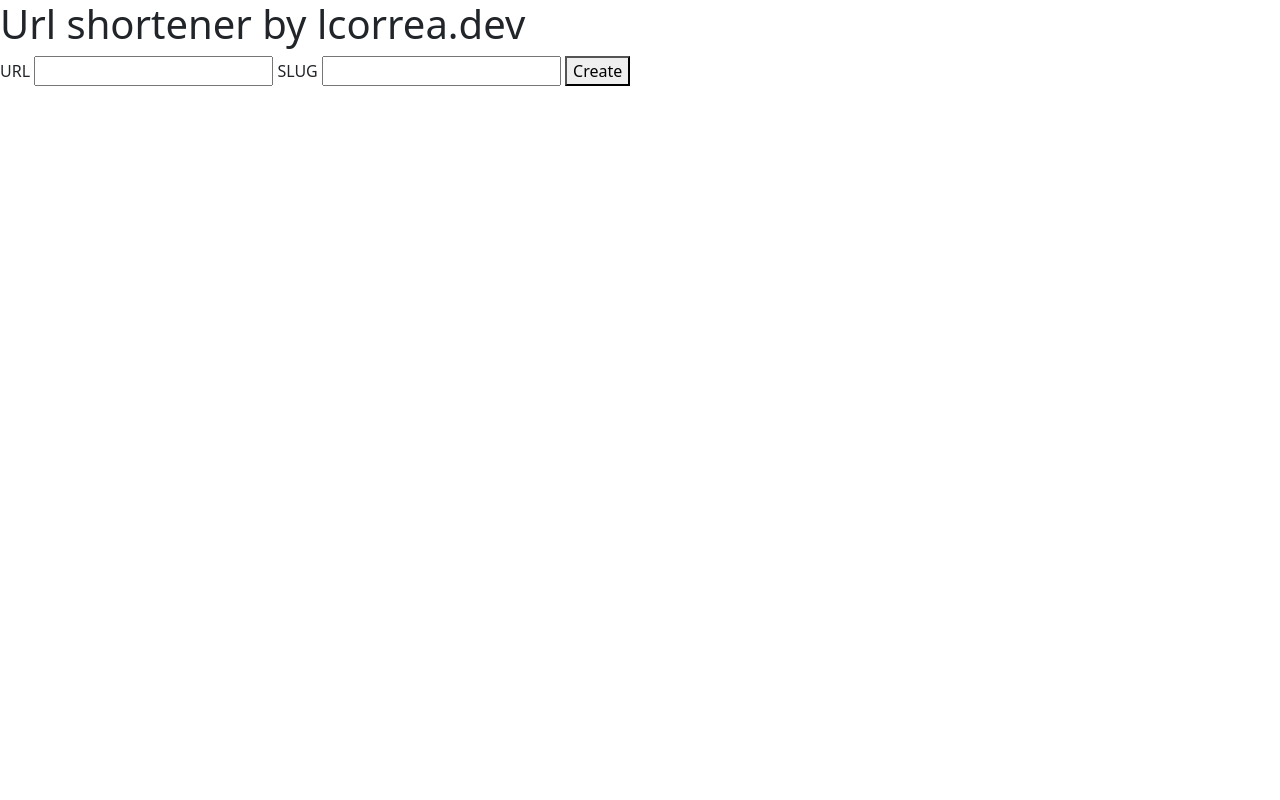
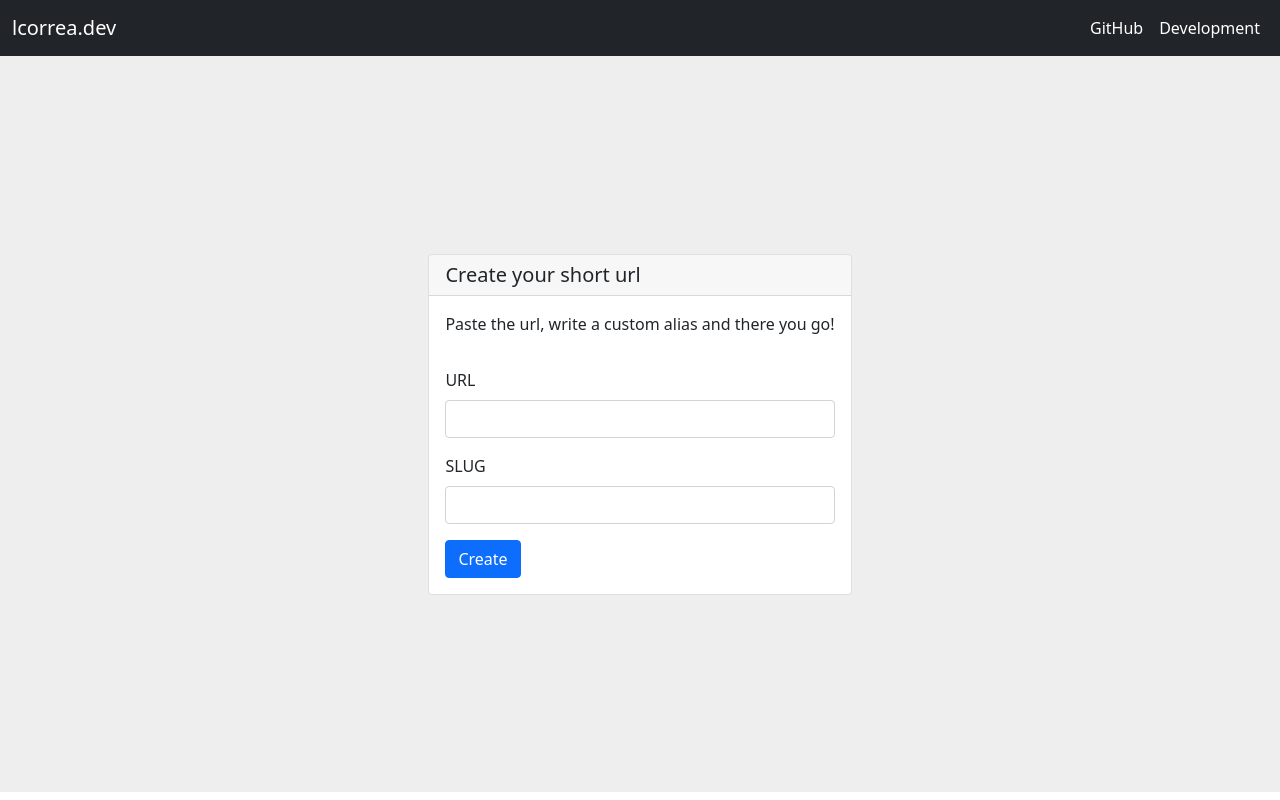
Before and after one commit to lcorrea-dev/url-shortener, a website: page public/index.html in a window 1280 px wide. Drawn offline with nearby package versions, Linux system fonts and the light colour scheme.

Commit message:
fix: styling

```diff
--- a/index.js
+++ b/index.js
@@ -75,7 +75,6 @@
 
         next(error);
     }
-
 })
 
 app.use((error, req, res, next)=>{
--- a/public/app.js
+++ b/public/app.js
@@ -4,10 +4,12 @@
         url: '',
         slug: '',
         created: null,
+        errorSlug: '',
+        errorUrl: '',
+        fullUrl: ''
     },
     methods:{
         async createUrl(){
-            // console.log(this.url, this.slug);
             const response = await fetch('/url',{
                 method: 'POST',
                 headers: {
@@ -19,6 +21,17 @@
                 }),
             });
             this.created = await response.json();
+            if (this.created.message){
+                if(this.created.message.toLowerCase().includes('slug')){
+                    this.errorSlug = this.created.message;
+                    this.errorUrl = "";
+                }else{
+                    this.errorUrl = this.created.message;
+                    this.errorSlug = "";
+                }
+            }else{
+                this.fullUrl = `${location.origin}/${this.slug} `
+            }
 
         }
     }
--- a/public/index.html
+++ b/public/index.html
@@ -11,29 +11,103 @@
               rel="stylesheet"
               integrity="sha384-CuOF+2SnTUfTwSZjCXf01h7uYhfOBuxIhGKPbfEJ3+FqH/s6cIFN9bGr1HmAg4fQ"
               crossorigin="anonymous">
+        <link rel="stylesheet"
+              href="style.css">
     </head>
 
     <body>
         <header>
-            <h1>Url shortener by lcorrea.dev </h1>
+            <nav class="navbar navbar-expand-lg navbar-dark bg-dark">
+                <div class="container-fluid ">
+                    <a class="navbar-brand"
+                       href="#">lcorrea.dev</a>
+                    <button class="navbar-toggler"
+                            type="button"
+                            data-toggle="collapse"
+                            data-target="#navbarNav"
+                            aria-controls="navbarNav"
+                            aria-expanded="false"
+                            aria-label="Toggle navigation">
+                        <span class="navbar-toggler-icon"></span>
+                    </button>
+                    <div class="collapse navbar-collapse "
+                         id="navbarNav">
+                        <ul class="navbar-nav ml-auto">
+                            <li class="nav-item ">
+                                <a class="nav-link active"
+                                   aria-current="page"
+                                   href="#">GitHub</a>
+                            </li>
+                            <li class="nav-item ">
+                                <a class="nav-link active"
+                                   aria-current="page"
+                                   href="#">Development</a>
+                            </li>
+                        </ul>
+                    </div>
+                </div>
+            </nav>
         </header>
 
-        <main id="app">
-            <form @submit.prevent="createUrl()">
-                <label for="url">URL</label>
-                <input v-model="url"
-                       name="url"
-                       id="url">
-                <label for="slug">SLUG</label>
-                <input v-model="slug"
-                       name="slug"
-                       id="slug">
-                <button type="submit">Create</button>
-            </form>
-            <pre v-if="created">
+
+
+        <main id="app"
+              class="content">
+            <div class="card form">
+                <h5 class="card-header">Create your short url</h5>
+                <p class="card-text m-3">Paste the url, write a custom alias and there you go!</p>
+                <div class="card-body">
+                    <form @submit.prevent="createUrl()"
+                          class="form "
+                          v-if="created === null || created.message ">
+                        <div class="mb-3">
+                            <label for="url"
+                                   class="form-label">URL</label>
+                            <input v-model="url"
+                                   name="url"
+                                   id="url"
+                                   class="form-control">
+                            <div v-if="errorUrl"
+                                 class="invalid-feedback"
+                                 style="display: initial">
+                                {{ errorUrl }}
+                            </div>
+                        </div>
+                        <div class="mb-3">
+                            <label for="slug"
+                                   class="form-label">SLUG</label>
+                            <input v-model="slug"
+                                   name="slug"
+                                   id="slug"
+                                   class="form-control">
+
+                            <div v-if="errorSlug"
+                                 class="invalid-feedback"
+                                 style="display: initial">
+                                {{ errorSlug }}
+                            </div>
+                        </div>
+                        <button type="submit"
+                                class="btn btn-primary ">Create</button>
+                    </form>
+
+                    <div v-else>
+                        <p>Your new url is {{ fullUrl }}</p>
+                    </div>
+                </div>
+            </div>
+
+
+
+
+            <!-- <pre v-if="created">
                 {{JSON.stringify(created, null, 2)}}
-            </pre>
+            </pre> -->
         </main>
+        <script src="https://cdn.jsdelivr.net/npm/bootstrap@5.0.0-alpha3/dist/js/bootstrap.bundle.min.js"
+                integrity="sha384-popRpmFF9JQgExhfw5tZT4I9/CI5e2QcuUZPOVXb1m7qUmeR2b50u+YFEYe1wgzy"
+                crossorigin="anonymous"></script>
+
         <script src="vue.js"></script>
         <script src="app.js"></script>
     </body>
--- /dev/null
+++ b/public/style.css
@@ -0,0 +1,13 @@
+.content {
+    min-height: 92vh;
+    /* flex-grow: 1; */
+    background-color: #eeeeee;
+    display: flex;
+    justify-content: center;
+}
+
+.form {
+    align-self: center;
+    /* max-height: 10px; */
+    /* justify-self: center; */
+}
```
